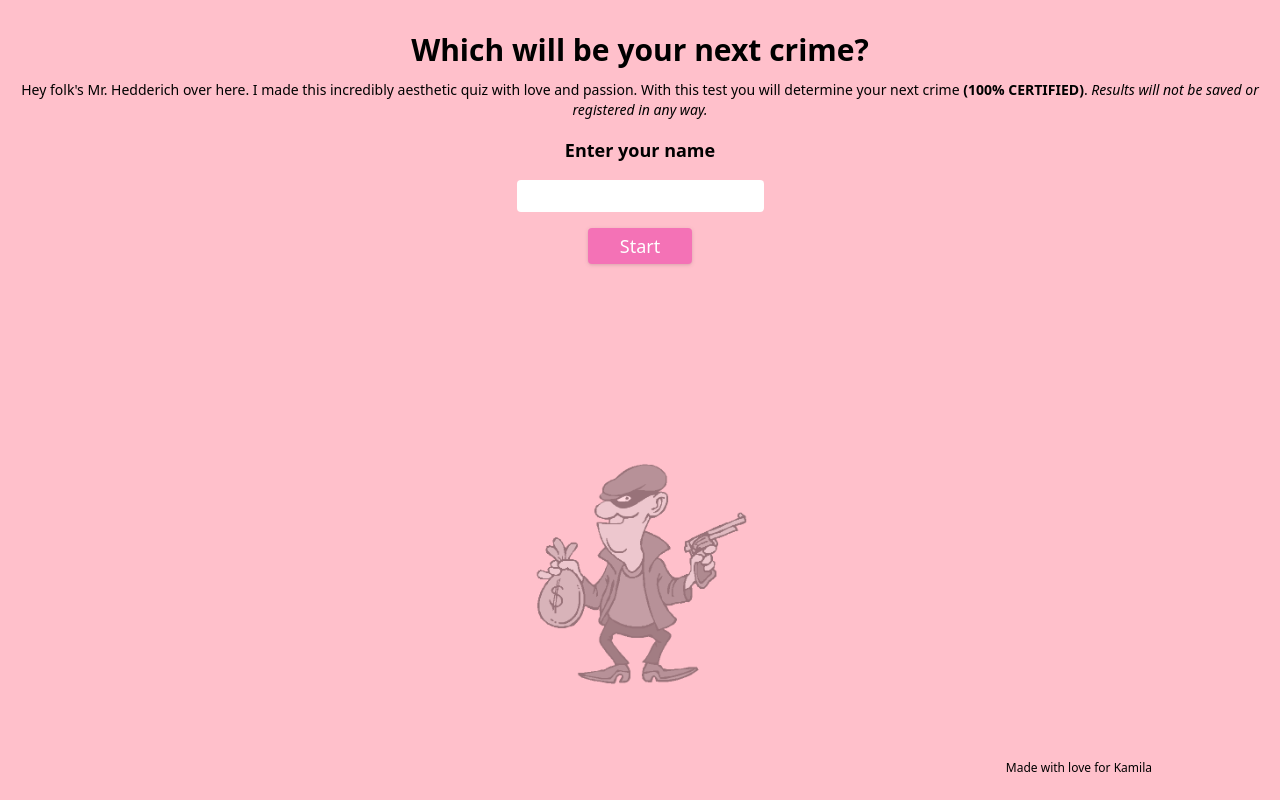
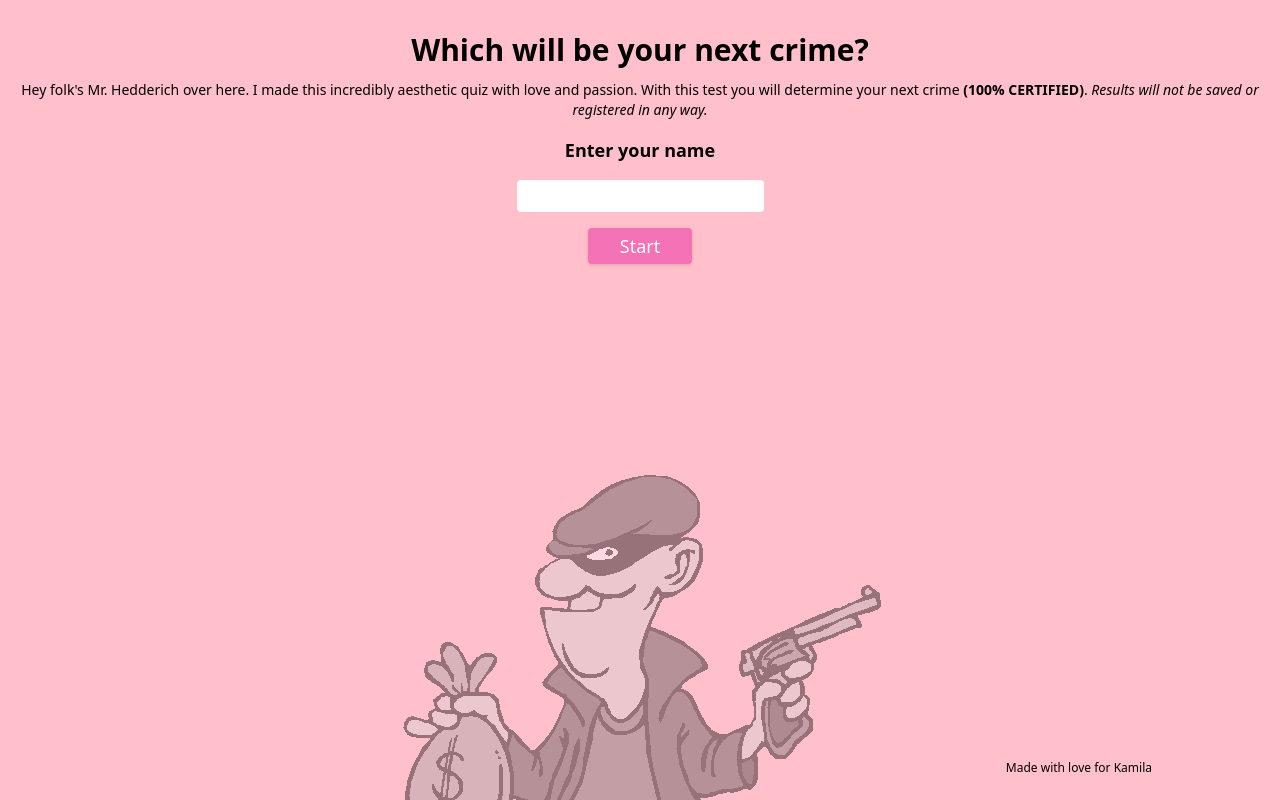
Before and after one commit to Robbyro10/uquiz, a Next.js app: page / in a window 1280 px wide. Shown: the top 800 px of the page. Built offline with nearby package versions, Linux system fonts and the light colour scheme.

Commit message:
Important bug fixed

```diff
--- a/pages/_document.tsx
+++ b/pages/_document.tsx
@@ -3,12 +3,12 @@ import { Html, Head, Main, NextScript } from "next/document";
 export default function Document() {
   return (
     <Html lang="en">
-      <Head />
       <Head>
         <link
           rel="stylesheet"
           href="https://cdnjs.cloudflare.com/ajax/libs/animate.css/4.1.1/animate.min.css"
         />
+
       </Head>
       <body>
         <Main />
--- a/pages/index.tsx
+++ b/pages/index.tsx
@@ -61,9 +61,9 @@ export default function Home() {
       <div className="flex justify-center mt-48">
         <Image
           src={criminal}
+          priority
           alt="cartoon criminal"
-          height={230}
-          className="opacity-40 grayscale "
+          className="opacity-40 grayscale"
         />
       </div>
     </QuizLayout>
--- a/pages/quiz/index.tsx
+++ b/pages/quiz/index.tsx
@@ -54,6 +54,7 @@ const QuizPage = () => {
             src={criminal}
             alt="cartoon criminal"
             height={230}
+            priority
             className="opacity-40 grayscale "
           />
         </div>
```
